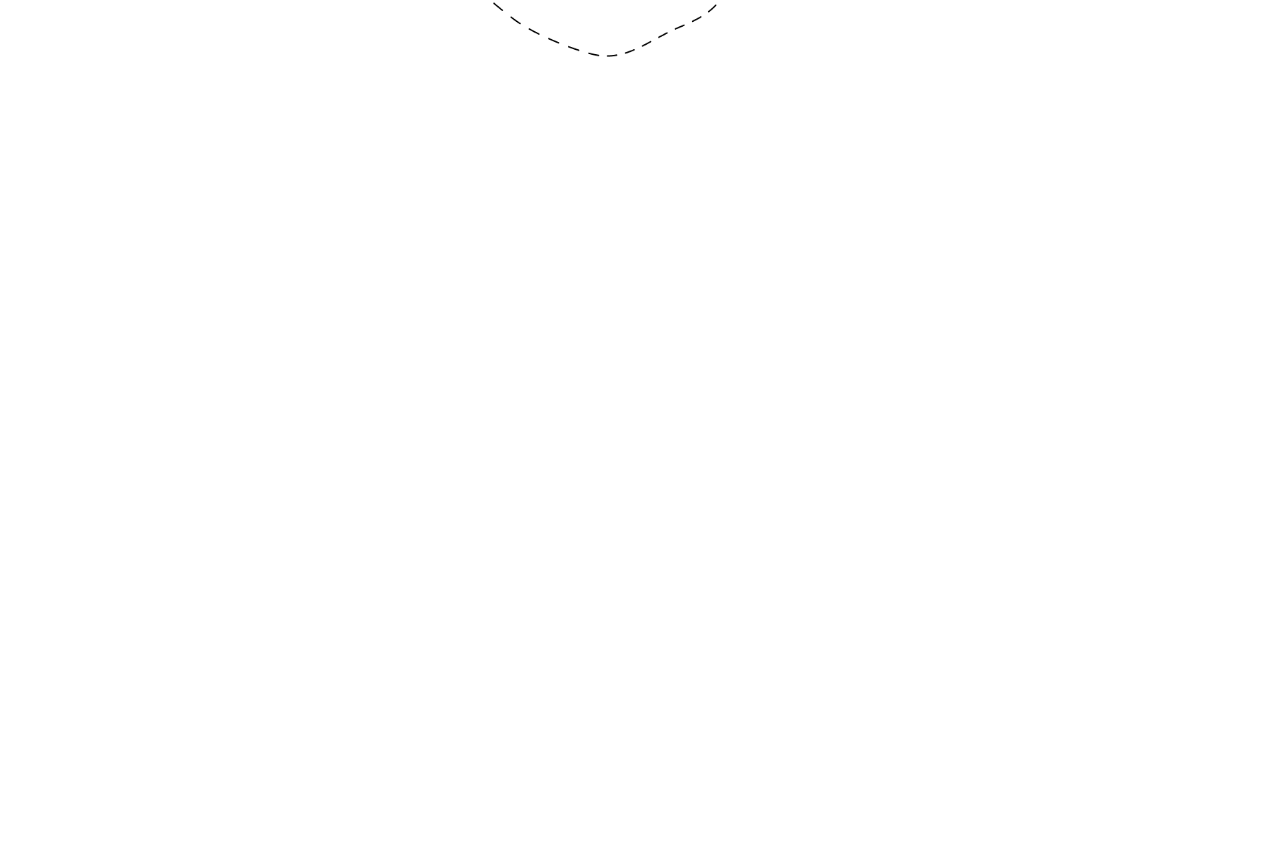
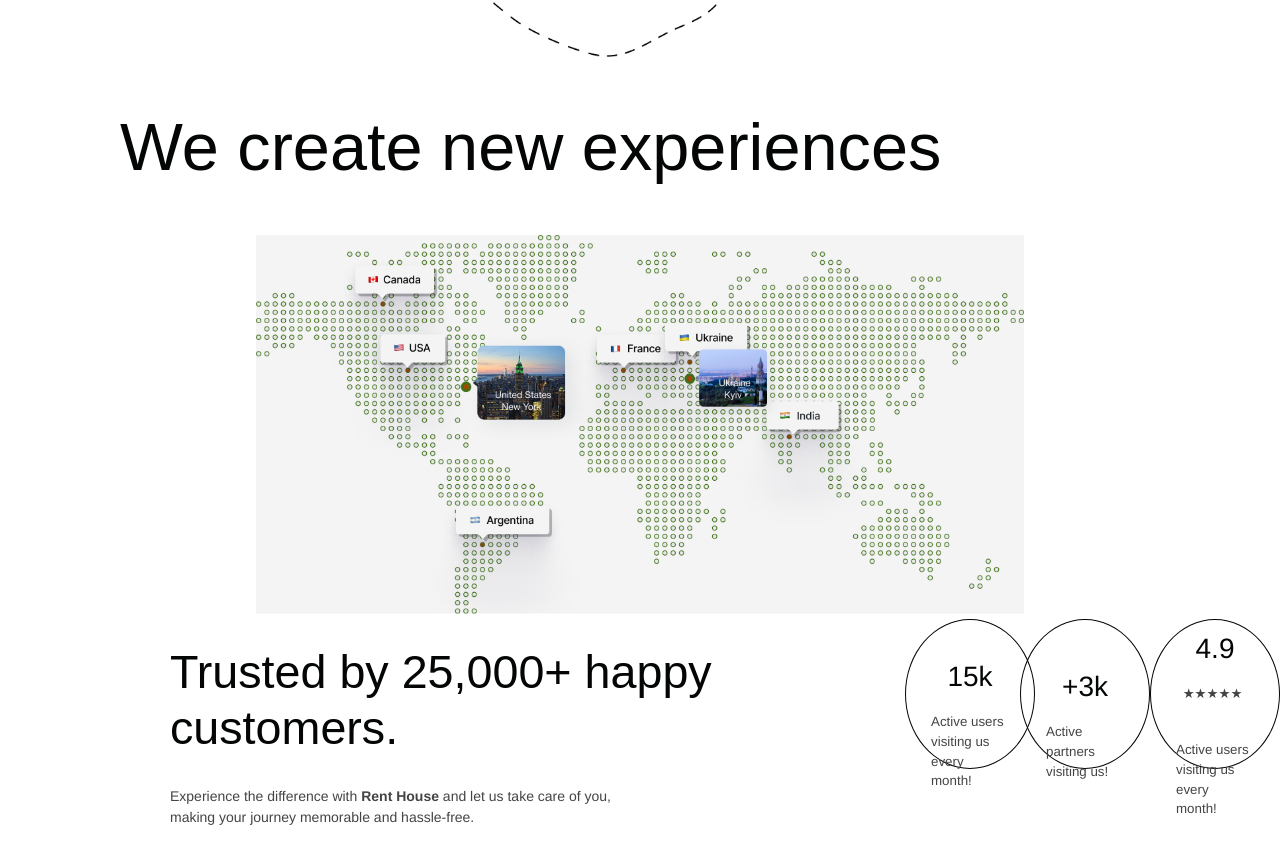
Before and after one commit to renthous-kyiv-ua/frontend, a React (Create React App) app in the folder rent-house-frontend/: page /about in a window 1280 px wide. Shown: the part 1449-2312 px from the top of the page. Before the commit the page ends 1506 px from the top, so only its background shows below. Built offline with nearby package versions, Linux system fonts and the light colour scheme.

Commit message:
Experience

```diff
--- a/rent-house-frontend/src/components/AboutUs.js
+++ b/rent-house-frontend/src/components/AboutUs.js
@@ -1,5 +1,6 @@
 import React, { useState, useEffect, useRef } from 'react';
 import globeImage from '../images/globe_map.png';
+import phililsImage from '../images/philials.png';
 import '../styles/AboutUs.css';
 
 const translations = {
@@ -173,6 +174,29 @@ const AboutUs = () => {
             </div>
             <img src={globeImage} alt="Globe with plane" className="globe-map"/>
           </section>
+          <section className='experience'>
+            <h1>We create new experiences</h1>
+            <img src={phililsImage} alt="Philials" className="philials"/>
+            <div className='new-experience'>
+              <h2>Trusted by 25,000+ happy<br/>customers.</h2>
+              <p>Experience the difference with <strong>Rent House</strong> and let us take care of you,<br/>making your journey memorable and hassle-free.</p>
+            </div>
+            <div className='statistica'>
+              <div className='users'>
+                <h3>15k</h3>
+                <p>Active users visiting us<br/>every month!</p>
+              </div>
+              <div className='partners'>
+                <h3>+3k</h3>
+                <p>Active partners<br/>visiting us!</p>
+              </div>
+              <div className='rate'>
+                <h3>4.9</h3>
+                <p className='rate-star'>★★★★★</p>
+                <p className='describe'>Active users visiting us every month!</p>
+              </div>
+            </div>
+          </section>
         </div>
     );
 }
--- a/rent-house-frontend/src/styles/AboutUs.css
+++ b/rent-house-frontend/src/styles/AboutUs.css
@@ -232,3 +232,90 @@ body, html {
   margin-top: -475px;
   margin-left: -50px;
 }
+
+.experience {
+  margin-top: 50px;
+  color: #040606;
+}
+
+.experience h1 {
+  font-family: Chonburi, arial;
+  font-size: 50pt;
+  text-align: left;
+  margin-left: 120px;
+}
+
+.philials {
+  width: 60%;
+  margin-top: 40px;
+  align-items: center;
+  justify-content: center;
+}
+
+.new-experience {
+  margin-top: 15px;
+  padding: 15px 20px;
+  text-align: left;
+  margin-left: 150px;
+}
+
+.new-experience h2 {
+  font-family: Chonburi, arial;
+  font-size: 35pt;
+}
+
+.new-experience p {
+  font-family: Helvetica Neue, arial;
+  color: #444;
+  margin-left: -10px;
+  margin-top: 20px;
+}
+
+.statistica {
+  display: flex;
+  text-align: left;
+  align-items: center;
+  margin-top: -180px;
+  margin-left: 920px;
+  margin-top: -50px;
+}
+
+.statistica div {
+  width: 150px;
+  height: 150px;
+  display: flex;
+  flex-direction: column;
+  justify-content: center;
+  align-items: center;
+  background-color: transparent;
+  padding: 20px;
+  border: 1px solid #040606;
+  border-radius: 50%;
+  text-align: left;
+  font-family: Helvetica Neue, arial;
+  margin-top: -250px;
+}
+
+.statistica h3 {
+  text-align: left;
+  margin-top: 90px;
+}
+
+.statistica p {
+  text-align: left;
+  margin-left: -5px;
+  font-size: 10pt;
+  color: #444;
+}
+
+.users {
+  margin-left: -15px;
+}
+
+.partners {
+  margin-left: -15px;
+}
+
+.rate-star {
+  color: #A94802;
+}
--- a/rent-house-frontend/src/styles/MainPage.css
+++ b/rent-house-frontend/src/styles/MainPage.css
@@ -661,7 +661,7 @@ body, html {
 
 .logo-container img {
   width: auto;
-  height: 290px; /* Adjust height as needed */
+  height: 290px;
 }
 
 .testimonials {
```
Also changed, not shown: rent-house-frontend/src/images/philials.png (added). Lines whose indentation alone changed are shown as unchanged.
